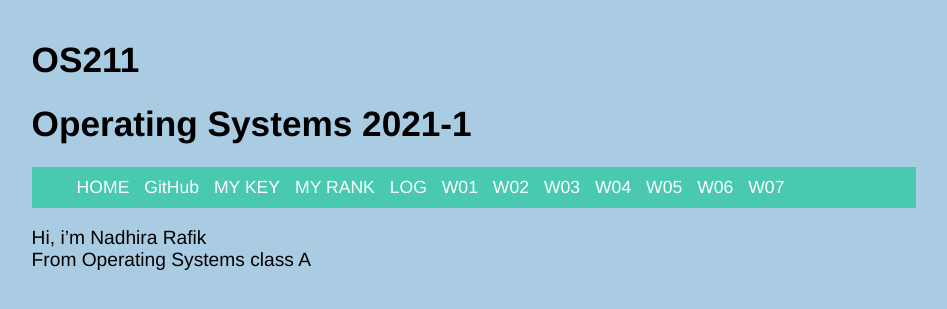
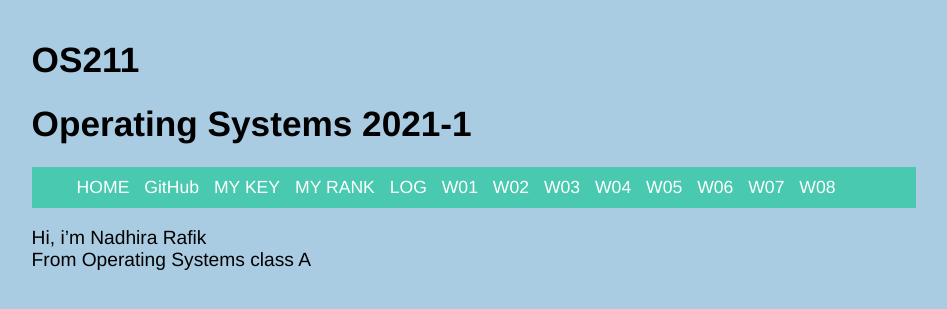
Before and after one commit to nadhirarafik/os211, a Jekyll site: the page built from index.md, in a window 1280 px wide. Shown: the top 309 px of the page, without its empty margins (166-1113 px from the left). Built offline with Jekyll 4.4.1, drawn with Linux system fonts in a browser that asks for light colours.

Commit message:
Update base.html

```diff
--- a/_layouts/base.html
+++ b/_layouts/base.html
@@ -79,6 +79,7 @@
                 <li class='listitem'><a href='{{ site.baseurl }}/W05/'>W05</a></li>
                 <li class='listitem'><a href='{{ site.baseurl }}/W06/'>W06</a></li>
                 <li class='listitem'><a href='{{ site.baseurl }}/W07/'>W07</a></li>
+		<li class='listitem'><a href='{{ site.baseurl }}/W08/'>W08</a></li>
             </ul>
         </nav>
 
```
